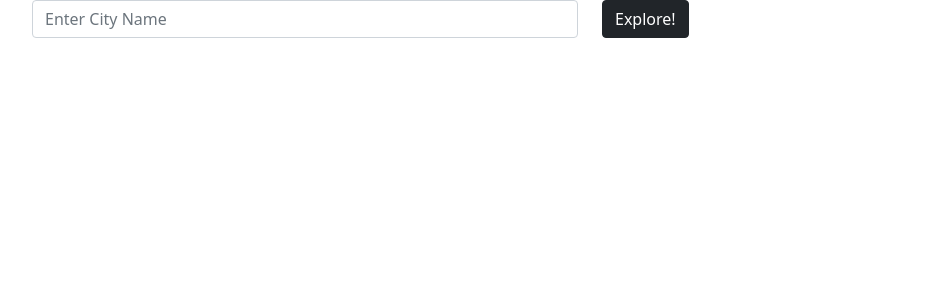
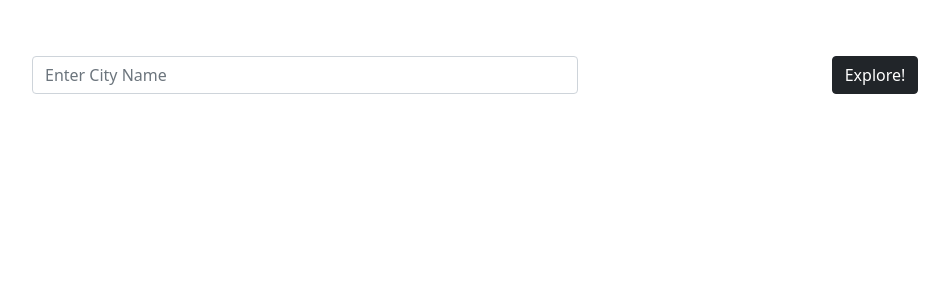
Before and after one commit to akkanben/city-explorer, a React (Create React App) app: page / in a window 1280 px wide. Shown: the top 300 px of the page, without its empty margins (50-999 px from the left). Built offline with nearby package versions, Linux system fonts and the light colour scheme.

Commit message:
Updates some styling

```diff
--- a/src/Movies.js
+++ b/src/Movies.js
@@ -3,14 +3,17 @@ import Card from 'react-bootstrap/Card';
 import ListGroup from "react-bootstrap/ListGroup";
 import ListGroupItem from "react-bootstrap/ListGroupItem";
 import Col from 'react-bootstrap/Col';
+import Row from 'react-bootstrap/Row';
 import Container from "react-bootstrap/Container";
 
 class Movies extends Component {
 
   render() {
     return (
-      <Container>
+      <>
         <h2>Related Movies</h2>
+        <Container fluid id='movieContainer'>
+          <Row>
             {
               this.props.movies.map((movie, index) => {
                 return (
@@ -32,7 +35,9 @@ class Movies extends Component {
                 )
               })
             }
+          </Row>
         </Container>
+      </>
     )
   };
 }
--- a/src/SearchResults.js
+++ b/src/SearchResults.js
@@ -17,10 +17,10 @@ class SearchResults extends Component {
         {
           this.props.cityData.display_name && this.props.weather && this.props.movies &&
           <>
-            < Container >
+            <Container fluid>
               <Row>
                 <Col>
-                  <Card style={{maxWidth: '40rem'}}>
+                  <Card id="map-card" style={{maxWidth: '40rem'}}>
                     <Card.Img variant="top" src={this.props.cityData.mapUrl} />
                     <Card.Body>
                       <Card.Title>{this.props.cityData.display_name}</Card.Title >
--- a/src/index.css
+++ b/src/index.css
@@ -12,21 +12,39 @@ code {
     monospace;
 }
 
-/*.card {*/
-  /*align-items: center;*/
-  /*margin-top: 5%;*/
-  /*max-height: 400px;*/
-/*}*/
 
-/*#searchForm {*/
-  /*text-align: left;*/
-  /*margin-top: 5%;*/
-/*}*/
 
-/*.alert-danger {*/
-  /*margin: 5% 4%;*/
-/*}*/
+#searchForm {
+  text-align: center;
+  margin-top: 5%;
+  margin-bottom: 5%;
+}
 
-/*#explore {*/
-  /*margin-bottom: 5%;*/
-/*}*/
+.alert-danger {
+  margin: 5% 4%;
+}
+
+#explore {
+  margin-bottom: 5%;
+}
+
+h2 {
+  text-align: center;
+}
+
+div.row {
+  align-items: stretch;
+  row-gap: 75px;
+}
+
+div.col {
+  display: flex;
+  justify-content: center;
+}
+
+.card {
+box-shadow:
+  0.9px 1.3px 2.5px rgba(0, 0, 0, 0.028),
+  3.1px 4.5px 8.3px rgba(0, 0, 0, 0.042),
+  14px 20px 37px rgba(0, 0, 0, 0.07);
+}
```
Lines whose indentation alone changed are shown as unchanged.
